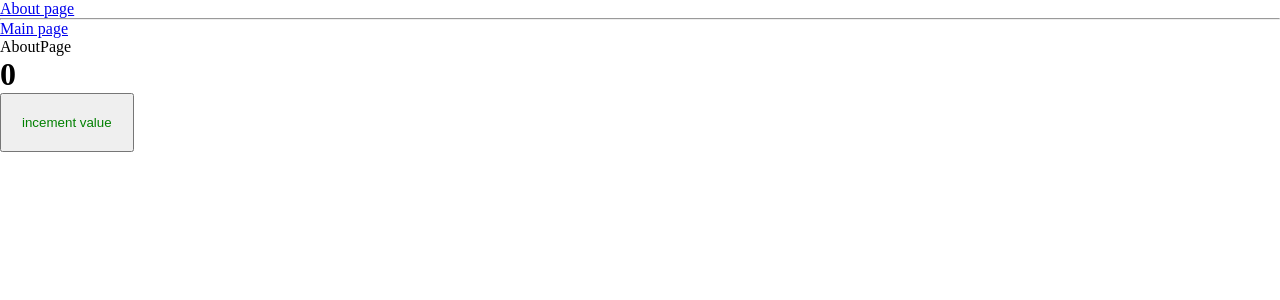
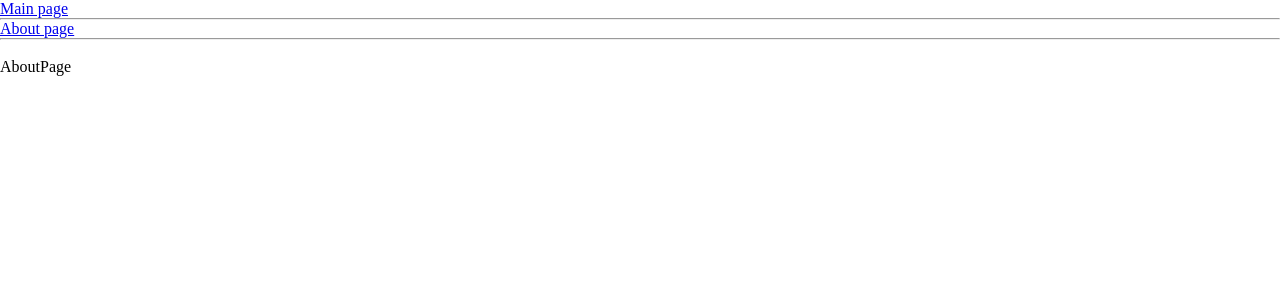
Before and after one commit to Vasyah/advanced_frontend, a React app: page /about in a window 1280 px wide. Shown: the top 300 px of the page. Built offline with nearby package versions, Linux system fonts and the light colour scheme.

Commit message:
06 - добавлен code-splitting (React.lazy), необходим для разбиение кода на чанки (отдельные файлы с компонентами)

```diff
--- a/src/components/App/App.tsx
+++ b/src/components/App/App.tsx
@@ -1,9 +1,9 @@
-import React, {FC} from 'react'
+import React, {FC, Suspense} from 'react'
 import {Counter} from "../Counter/Counter";
 import '../../../index.scss'
 import {Link, Route, Routes} from 'react-router-dom';
-import {AboutPage} from "../../pages/AboutPage/AboutPage";
-import {MainPage} from "../../pages/MainPage/AboutPage";
+import {AboutPageLazy} from "../../pages/AboutPage/AboutPageLazy";
+import {MainPageLazy} from "../../pages/MainPage/MainPageLazy";
 
 export interface IApp {
 }
@@ -11,14 +11,17 @@ export interface IApp {
 export const App: FC<IApp> = (props: IApp) => {
     return (
         <div>
+            <Link to={'/'}>Main page</Link>
+            <hr/>
             <Link to={'/about'}>About page</Link>
             <hr/>
-            <Link to={'/main'}>Main page</Link>
-            <Routes>
-                <Route path={'about'} element={<AboutPage/>}/>
-                <Route path={'main'} element={<MainPage/>}/>
-            </Routes>
-            <Counter/>
+            <br/>
+            <Suspense fallback={<div>Loading...</div>}>
+                <Routes>
+                    <Route path={'about'} element={<AboutPageLazy/>}/>
+                    <Route path={'/'} element={<MainPageLazy/>}/>
+                </Routes>
+            </Suspense>
         </div>
     );
 };
--- /dev/null
+++ b/src/pages/AboutPage/AboutPageLazy.tsx
@@ -0,0 +1,4 @@
+import {lazy} from "react";
+
+export const AboutPageLazy = lazy(() => import('./AboutPage').then(module => (
+    {default: module.AboutPage})))
--- /dev/null
+++ b/src/pages/MainPage/MainPageLazy.tsx
@@ -0,0 +1,5 @@
+import {lazy} from "react";
+
+// @ts-ignore
+export const MainPageLazy = lazy(() => new Promise(resolve => setTimeout(() => resolve(import('./MainPage').then(module => (
+    {default: module.MainPage}))), 1500)))
```
Also changed, not shown: src/pages/MainPage/MainPage.tsx (renamed from src/pages/MainPage/AboutPage.tsx).
